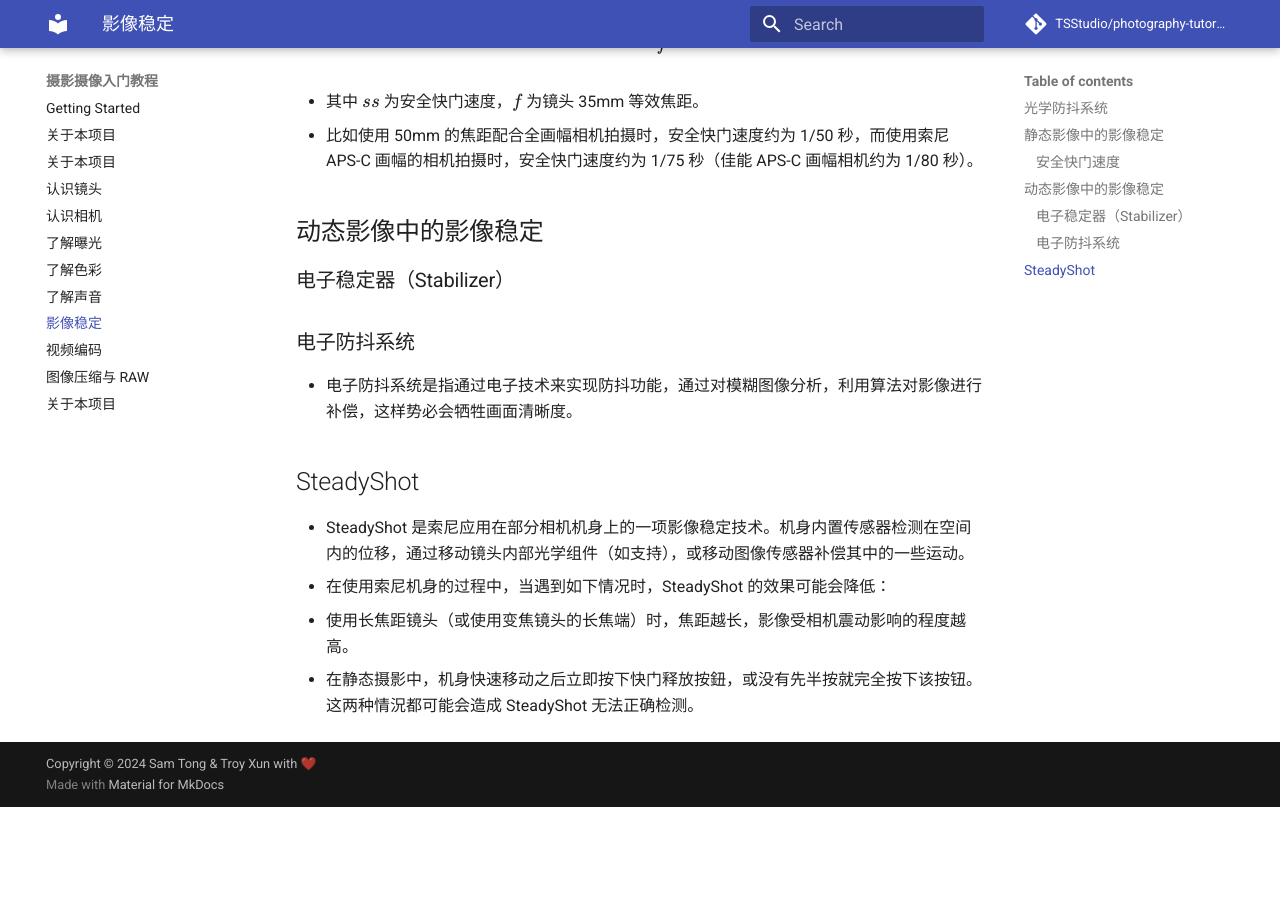
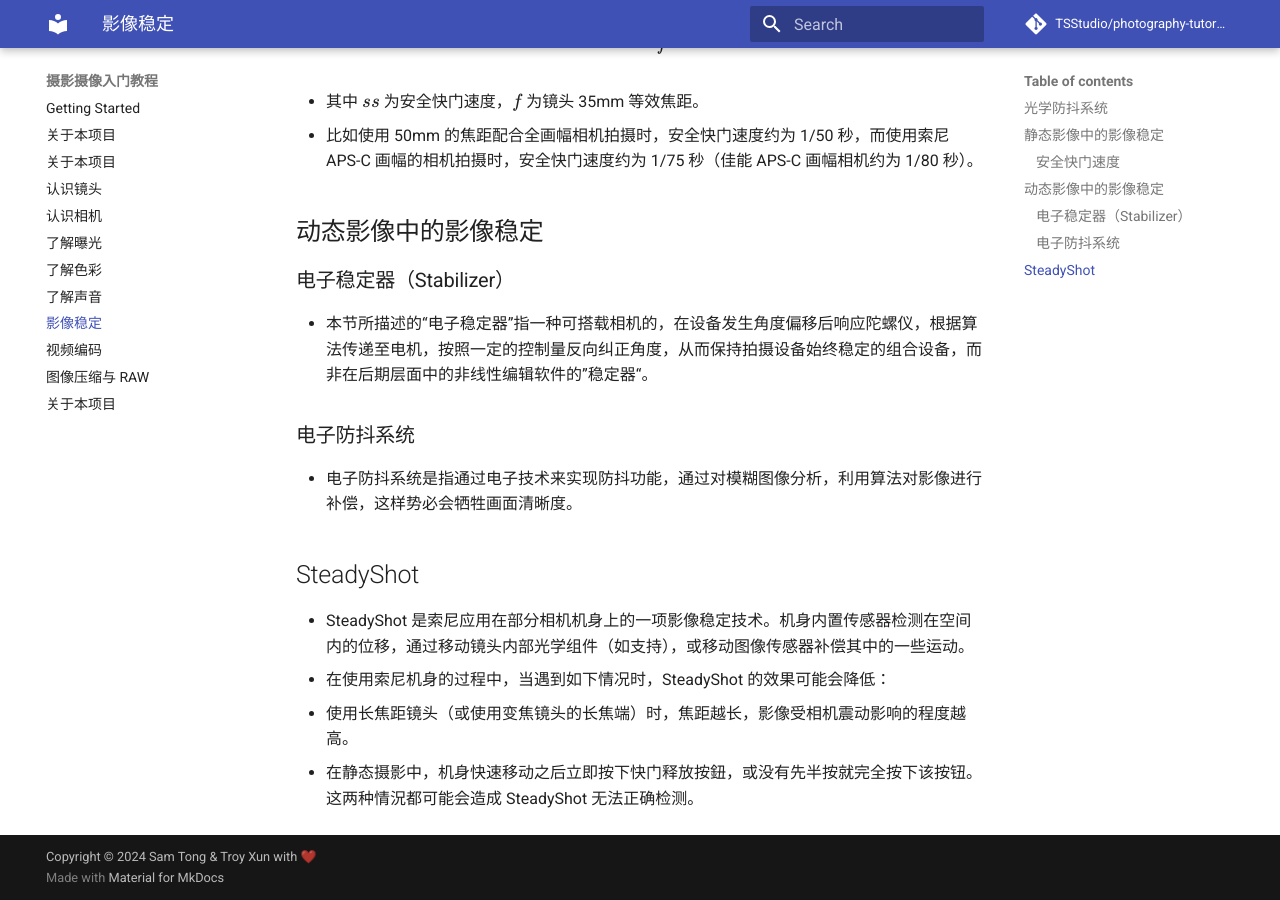
Before and after one commit to troyxun/photography-tutorial, an MkDocs documentation site: the page built from docs/stabilization.md, in a window 1280 px wide and 900 px high, scrolled down 612 px. Built offline with MkDocs 1.6.1 and Material for MkDocs 9.7.7, drawn with Linux system fonts in a browser that asks for light colours; comment, search, counter and statistics services are not loaded; before the commit the page ends 1419 px from its top, so only the background shows below that.

Commit message:
Update stabilization.md

```diff
--- a/docs/stabilization.md
+++ b/docs/stabilization.md
@@ -18,6 +18,7 @@ $$
 
 ## 动态影像中的影像稳定
 ### 电子稳定器（Stabilizer）
+- 本节所描述的“电子稳定器”指一种可搭载相机的，在设备发生角度偏移后响应陀螺仪，根据算法传递至电机，按照一定的控制量反向纠正角度，从而保持拍摄设备始终稳定的组合设备，而非在后期层面中的非线性编辑软件的”稳定器“。
 ### 电子防抖系统
 - 电子防抖系统是指通过电子技术来实现防抖功能，通过对模糊图像分析，利用算法对影像进行补偿，这样势必会牺牲画面清晰度。
 
```
